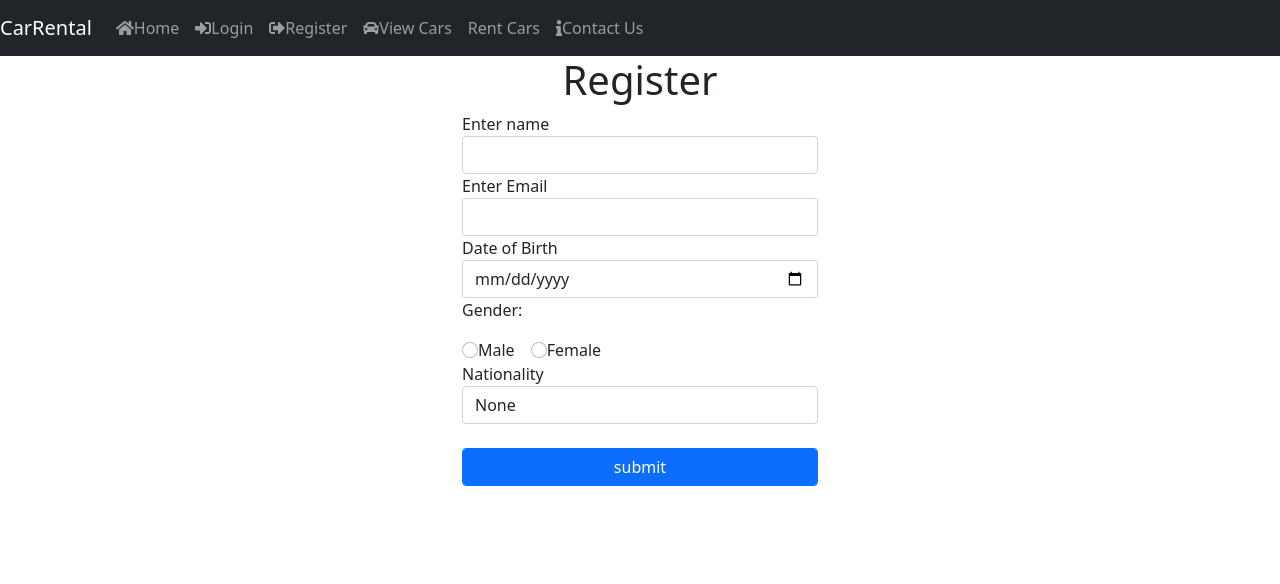
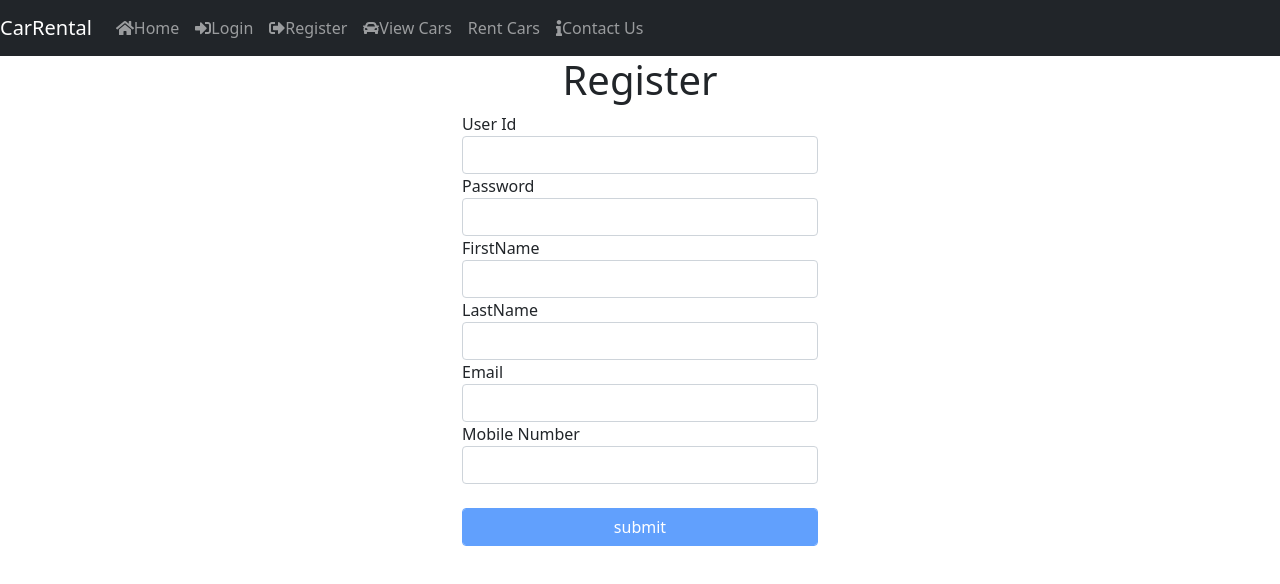
Before and after one commit to dpak-maurya/car-rental-app, an Angular app: page /Register in a window 1280 px wide. Shown: the top 584 px of the page. Built offline with nearby package versions, Linux system fonts and the light colour scheme.

Commit message:
added registration page

```diff
--- a/src/app/carservice.service.ts
+++ b/src/app/carservice.service.ts
@@ -24,4 +24,7 @@ export class CarserviceService {
   DisplayAllCars():Observable<any>{
     return this.obj.get("https://localhost:44323/api/values");
   }
+  AddUser(user:any):Observable<any>{
+    return this.obj.post("https://localhost:44323/api/users/add",user);
+  }
 }
--- a/src/app/register/register.component.html
+++ b/src/app/register/register.component.html
@@ -2,55 +2,35 @@
   <div class="col-sm"></div>
   <div class="col-sm">
     <h1 class="text-center">Register</h1>
-    <form>
+    <form #user="ngForm" (ngSubmit)="AddUser(user.value)">
       <div class="form-group">
-        <label for="name">Enter name</label>
-        <input type="text" (input)="showName($event)" class="form-control" />
+        <label for="Userid">User Id</label>
+        <input type="text" id="Userid" name="UserId" ngModel class="form-control" required/>
       </div>
       <div class="form-group">
-        <label for="email"> Enter Email</label>
-        <input type="email" class="form-control" id="email" />
+        <label for="password"> Password</label>
+        <input type="password" name="Password" ngModel class="form-control" id="password" />
       </div>
       <div class="form-group">
-        <label for="dob">Date of Birth</label>
-        <input type="date" id="dob" class="form-control" />
+        <label for="fname">FirstName</label>
+        <input type="text" id="fname" ngModel name="FirstName" class="form-control" required />
       </div>
       <div class="form-group">
-        <p>Gender:</p>
-        <div class="form-check-inline">
-          <input
-            type="radio"
-            id="male"
-            class="form-check-input"
-            name="gender"
-            value="male"
-          />
-          <label for="male" class="form-check-label"> Male </label>
-        </div>
-        <div class="form-check-inline">
-          <input
-            type="radio"
-            id="female"
-            class="form-check-input"
-            name="gender"
-            value="female"
-          />
-          <label for="female" class="form-check-label"> Female</label>
-        </div>
+        <label for="lname">LastName</label>
+        <input type="text" id="lname" ngModel name="LastName" class="form-control" />
+      </div>
+      <div class="form-group">
+        <label for="email"> Email</label>
+        <input type="email" name="Email" ngModel class="form-control" id="email" required />
       </div>
 
       <div class="form-group">
-        <label for="nationality">Nationality</label>
-        <select id="nationality" class="form-control">
-          <option value="">None</option>
-          <option value="indian">Indian</option>
-          <option value="american">American</option>
-          <option value="british">British</option>
-        </select>
+        <label for="mobile"> Mobile Number</label>
+        <input type="text" name="Mobile" ngModel class="form-control" id="mobile" required/>
       </div>
       <br>
       <div class="form-group">
-        <input type="button" class="form-control btn btn-primary"  value="submit" (click)="print()" />
+        <input type="submit" class="form-control btn btn-primary" [disabled]="user.form.invalid" value="submit" />
       </div>
 
     </form>
--- a/src/app/register/register.component.ts
+++ b/src/app/register/register.component.ts
@@ -1,19 +1,24 @@
-import { Component, Input } from '@angular/core';
-
+import {Component, Input, OnInit} from '@angular/core';
+import {CarserviceService} from '../carservice.service'
 @Component({
   selector: 'app-register',
   templateUrl: './register.component.html',
-  styleUrls: ['./register.component.css']
+  styleUrls: ['./register.component.css'],
+  providers:[CarserviceService]
 })
-export class RegisterComponent  {
+export class RegisterComponent  implements OnInit {
 
 name:string="";
 gender?:string;
 dob?:string;
 email?:string="";
 country?:string;
+constructor(private obj:CarserviceService) {
+}
+ngOnInit() {
+}
 
-showName(event:any){
+  showName(event:any){
   this.name=event.target.value;
 }
 print(){
@@ -28,6 +33,9 @@ print(){
   this.email=(document.getElementById("email") as HTMLInputElement).value;
   this.country=(document.getElementById("nationality") as HTMLInputElement).value;
 }
-
-
+  response:string="";
+  AddUser(user: any) {
+    console.log(user);
+    this.obj.AddUser(user).subscribe(res=>this.response=res);
+  }
 }
```
Also changed, not shown: src/app/app.module.ts (+9 -5 lines).
